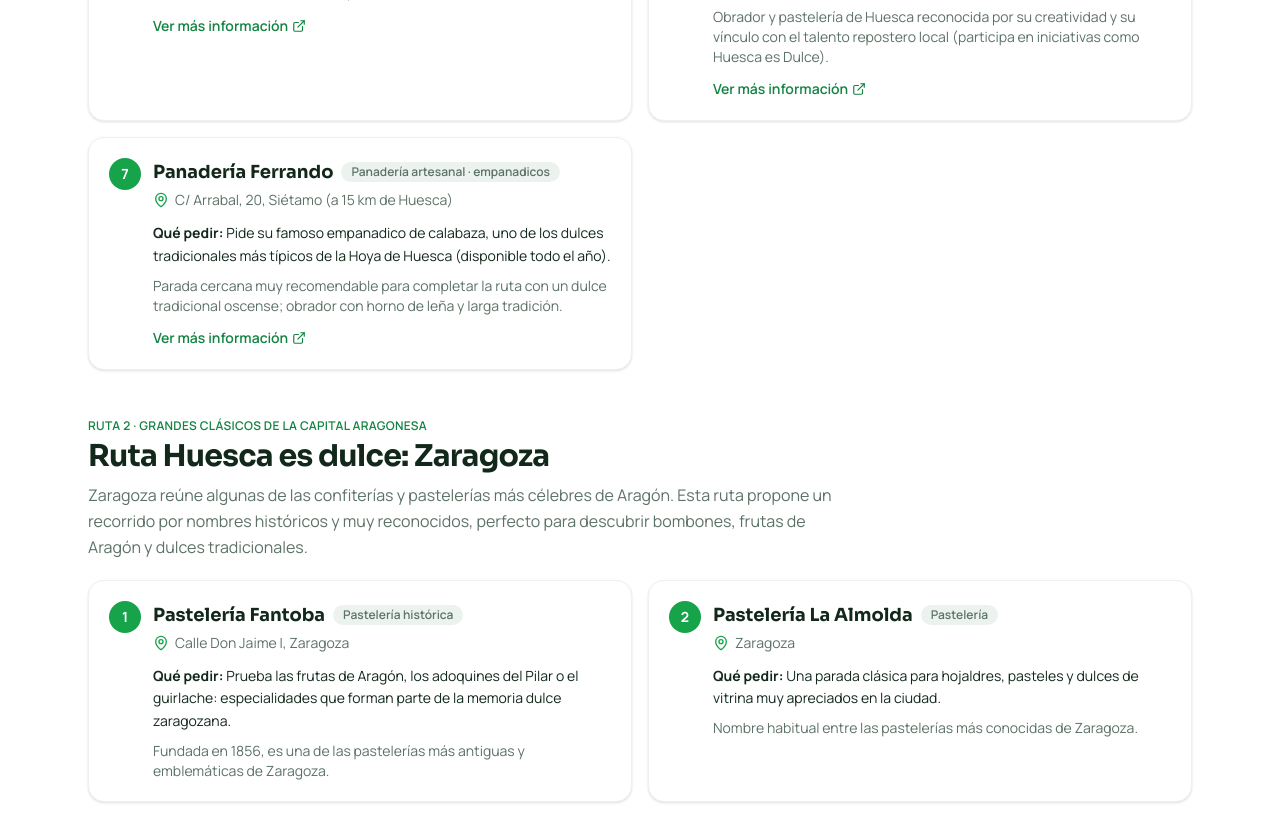
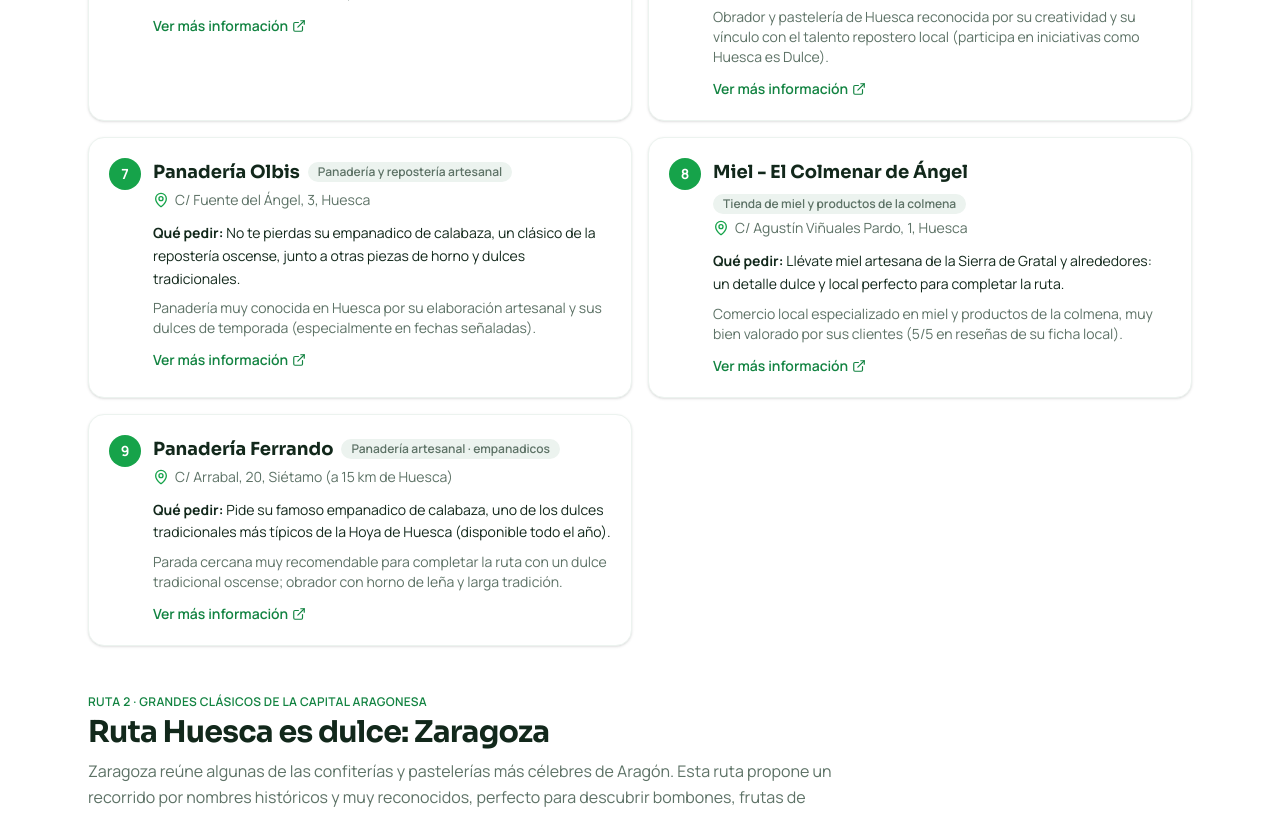
Before and after one commit to javipaur/huescahoy, a Next.js app: page /ruta-huesca-es-dulce in a window 1280 px wide. Shown: the part 1680-2494 px from the top of the page. Built offline with nearby package versions, Linux system fonts and the light colour scheme; no server answers.

Commit message:
feat(ruta-dulce): añadir Olbis y El Colmenar de Ángel
Incorpora Panadería Olbis (empanadico de calabaza) y la tienda de miel El Colmenar de Ángel a la ruta dulce de Huesca.

```diff
--- a/src/app/(public)/ruta-huesca-es-dulce/page.tsx
+++ b/src/app/(public)/ruta-huesca-es-dulce/page.tsx
@@ -117,6 +117,24 @@ const ROUTES: SweetRoute[] = [
         tip: "Descubre sus pastas de té, chocolates, tartas y creaciones de temporada: una parada perfecta para llevarte un dulce diferente y muy oscense.",
         note: "Obrador y pastelería de Huesca reconocida por su creatividad y su vínculo con el talento repostero local (participa en iniciativas como Huesca es Dulce).",
         href: "https://www.pastelerialoa.com/",
+        external: true,
+      },
+      {
+        name: "Panadería Olbis",
+        place: "C/ Fuente del Ángel, 3, Huesca",
+        type: "Panadería y repostería artesanal",
+        tip: "No te pierdas su empanadico de calabaza, un clásico de la repostería oscense, junto a otras piezas de horno y dulces tradicionales.",
+        note: "Panadería muy conocida en Huesca por su elaboración artesanal y sus dulces de temporada (especialmente en fechas señaladas).",
+        href: "https://www.facebook.com/panaderiaolbis/",
+        external: true,
+      },
+      {
+        name: "Miel - El Colmenar de Ángel",
+        place: "C/ Agustín Viñuales Pardo, 1, Huesca",
+        type: "Tienda de miel y productos de la colmena",
+        tip: "Llévate miel artesana de la Sierra de Gratal y alrededores: un detalle dulce y local perfecto para completar la ruta.",
+        note: "Comercio local especializado en miel y productos de la colmena, muy bien valorado por sus clientes (5/5 en reseñas de su ficha local).",
+        href: "https://huesca.city/negocios/miel-el-colmenar-de-angel",
         external: true,
       },
       {
```
